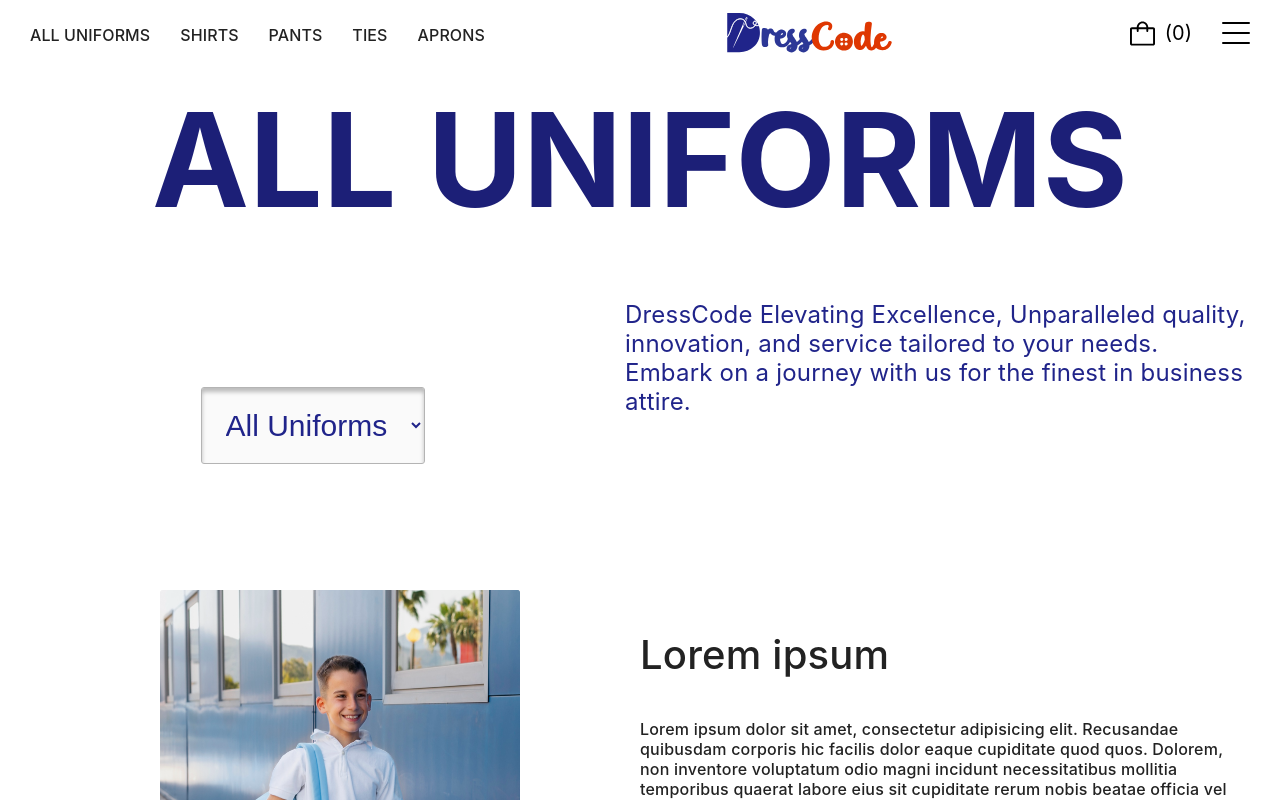
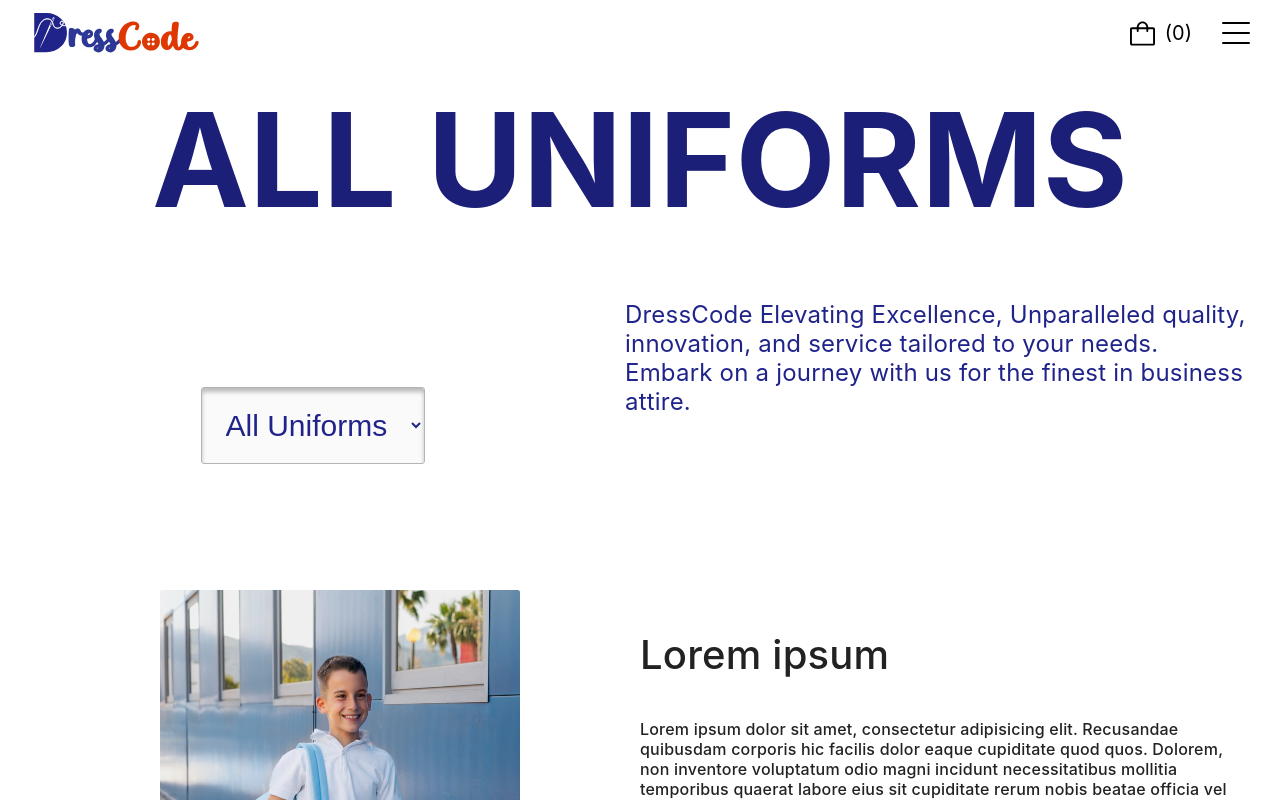
Before and after one commit to Lexodd-Hypernova/dresscode-ecom-, a React (Vite) app: page / in a window 1280 px wide. Shown: the top 800 px of the page. Built offline with nearby package versions, Linux system fonts and the light colour scheme.

Commit message:
Update NavBar

```diff
--- a/src/components/NavBar.jsx
+++ b/src/components/NavBar.jsx
@@ -8,13 +8,6 @@ const NavBar = () => {
   return (
     <div className="nav">
         <div className="nav-sec">
-            <div className="nav-menu">
-                <a href="#">ALL UNIFORMS</a>
-                <a href="#">SHIRTS</a>
-                <a href="#">PANTS</a>
-                <a href="#">TIES</a>
-                <a href="#">APRONS</a>
-            </div>
             <div className="logo">
                 <img src={Logo} alt="DressCode logo" />
             </div>
--- a/src/index.css
+++ b/src/index.css
@@ -15,19 +15,20 @@ body {
   /* background: yellow; */
 }
 
-.nav-menu,
+/* .nav-menu, */
+
 .cart-menu {
   display: flex;
   align-items: center;
   gap: 30px;
 }
 
-.nav-menu a {
+/* .nav-menu a {
   text-decoration: none;
   color: #222;
   font-size: 16px;
   font-weight: 500;
-  line-height: 6.188px; /* 75% */
+  line-height: 6.188px;
   letter-spacing: 0.103px;
 }
 
@@ -36,9 +37,9 @@ body {
   color: #1c1f77;
   font-size: 16px;
   font-weight: 500;
-  line-height: 6.188px; /* 75% */
+  line-height: 6.188px;
   letter-spacing: 0.103px;
-}
+} */
 
 .logo img {
   weight: 200px;
```
